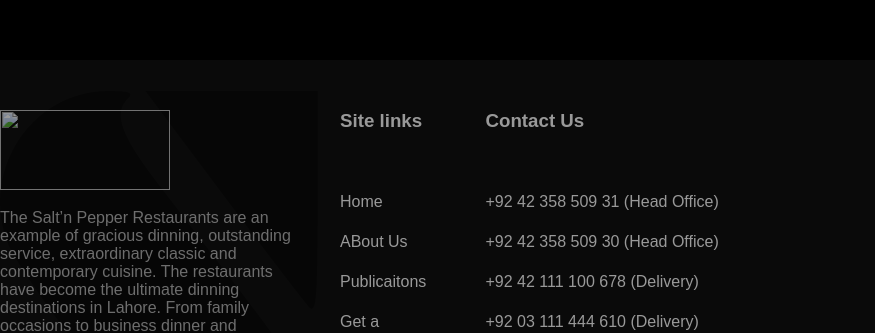
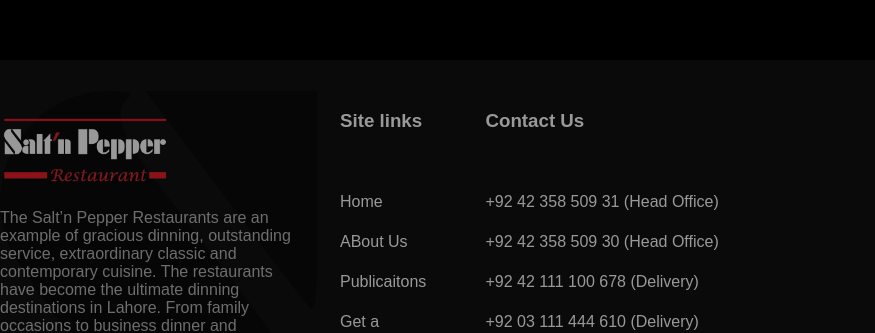
Before and after one commit to aqibyameen/Salt-and-pepper.io, a plain HTML site: page feedback.html in a window 1280 px wide. Shown: the part 943-1276 px from the top of the page, 0-875 px from the left. Drawn offline with Linux system fonts and the light colour scheme; files that its build step writes are made by us from their sources; files whose address does not match are found by name.

Commit message:
Update feedback.html

```diff
--- a/feedback.html
+++ b/feedback.html
@@ -128,7 +128,7 @@
     <footer class="d-flex justify-between flex-column align-center">
         <div class="footers d-flex flex-row justify-center align-start mt-5 m-3">
             <div class="details  justify-start align-start flex-column">
-                <img id="foot-logo" src="../asset/project file.webp" alt="">
+                <img id="foot-logo" src="./project file.webp" alt="">
                 <p class="mt-3 text-grey">The Salt’n Pepper Restaurants are an example of gracious dinning, outstanding
                     service, extraordinary classic and contemporary cuisine. The restaurants have become the ultimate
                     dinning destinations in Lahore. From family occasions to business dinner and moments of the heart,
```
